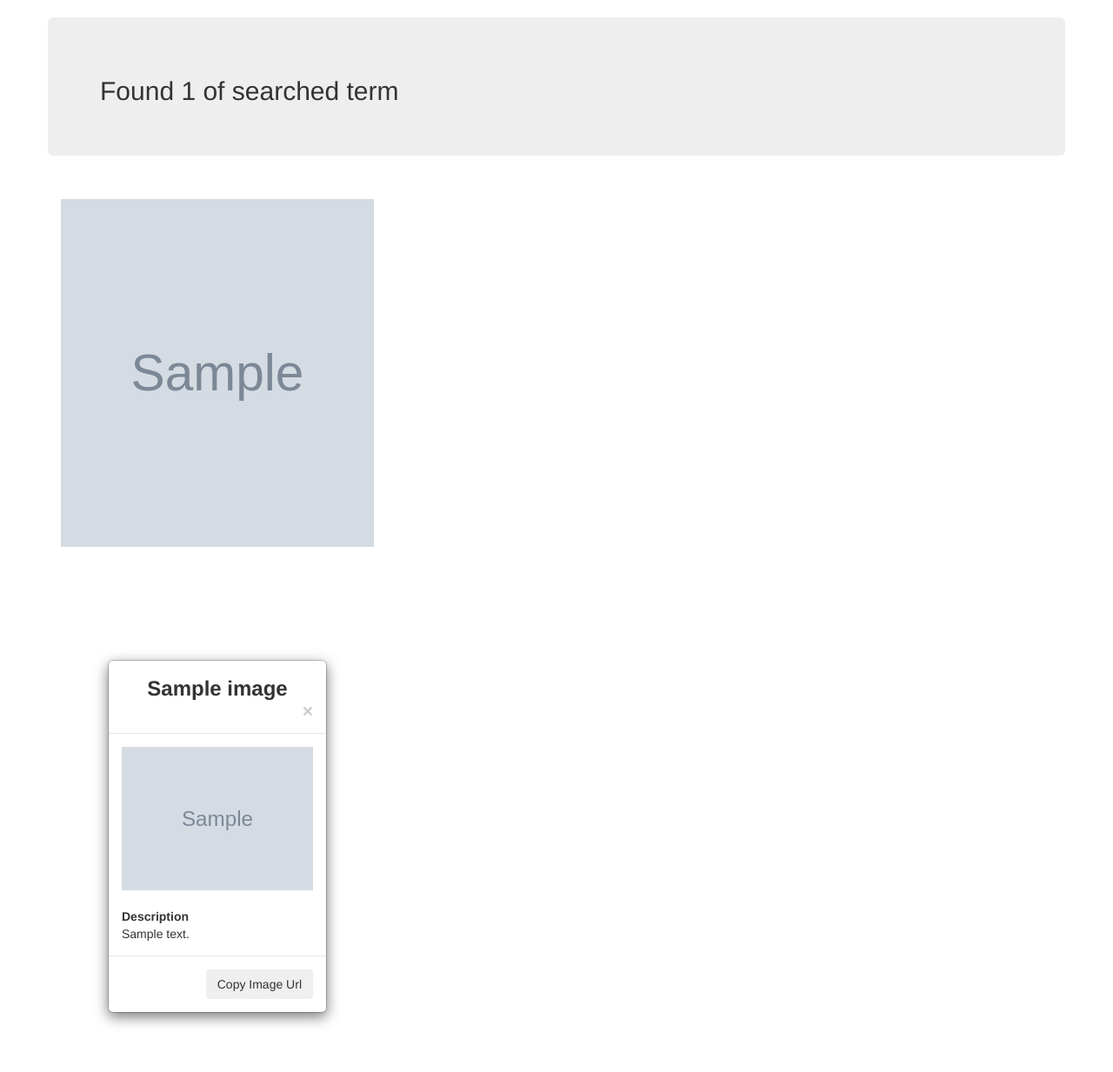
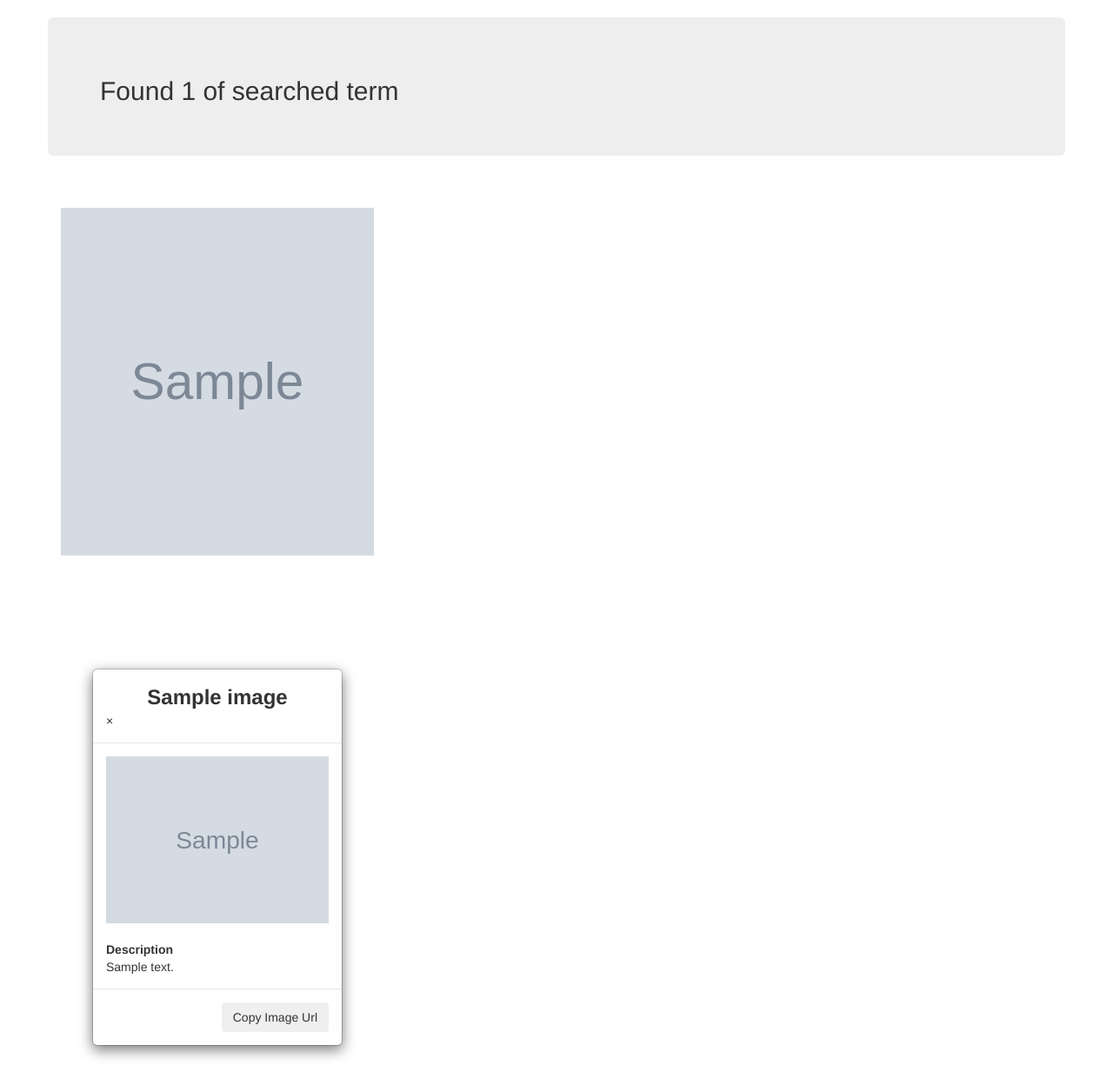
Before and after one commit to faithngotho/My-Gallery, a Django app: template gallery/templates/search.html in a window 1280 px wide. Shown: the part 53-1286 px from the top of the page at 87% size. Before the commit the page ends 1233 px from the top, so only its background shows below. Run offline with Django 3.2, Linux system fonts and the light colour scheme; tables that the repository leaves empty hold one stand-in row (values such as "Sample post"); the template is opened without the code that fills it: values that come from a table or form of the project are taken from there, most other values are stand-ins (such as "Sample title", 1, 10 or a date in 2020); grey boxes marked "Sample" are stand-in pictures; some libraries are stand-ins or nearby versions.

Commit message:
add added changes to search.html

```diff
--- a/gallery/templates/search.html
+++ b/gallery/templates/search.html
@@ -15,14 +15,13 @@
   <div class="row">
     {% for image in images %}
     <div class="col-md-4">
-        <img style=" margin-top: 20px; margin-bottom: 20px; width:400px; height:400px;" src="{{image.image.url}}" class="img img-responsive card-img-top img-fluid" alt="Image" data-toggle="modal" data-target="#{{image.id}}">
+        <img style=" margin-top: 30px; margin-bottom: 30px; width:400px; height:400px;" src="{{image.image.url}}" class="img img-responsive card-img-top img-fluid" alt="Image" data-toggle="modal" data-target="#{{image.id}}">
 
       <!--Modal -->
-        <div style="max-width:70%; max-height:50%; padding-top:100px;" class="modal-dialog modal-dialog-centered" role="document">
+        <div style="max-width:80%; max-height:60%; padding-top:100px;" class="modal-dialog modal-dialog-centered" role="document">
           <div class="modal-content">
             <div class="modal-header">
               <h3 class="modal-title" id="imageTitle" style="text-align:center"><strong>{{image.name}}</strong></h3>
-              <button type="button" class="close" data-dismiss="modal" aria-label="Close">
                 <span aria-hidden="true">&times;</span>
               </button>
             </div>
```
Also changed, not shown: media/images/Abadare.jpeg (added), media/images/City.jpeg (added), media/images/Duck.jpeg (added), media/images/Tour.jpeg (added), media/images/flower.jpeg (added), media/images/garden.jpeg (added), media/images/images.jpeg (added).
